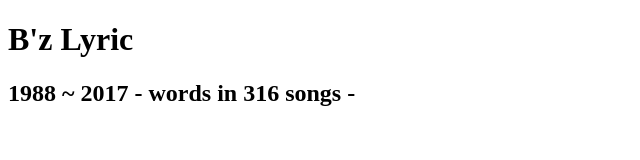
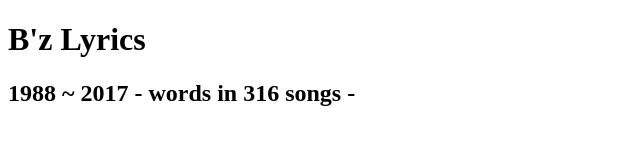
Before and after one commit to atsmin/BzLyric, a plain HTML site: page index.html in a window 1280 px wide. Shown: the full height of the page, 0-640 px from the left. Drawn offline with nearby package versions, Linux system fonts and the light colour scheme; no server answers.

Commit message:
change to Lyrics

```diff
--- a/index.html
+++ b/index.html
@@ -1,5 +1,5 @@
 <!DOCTYPE html>
-<h1>B'z Lyric</h1>
+<h1>B'z Lyrics</h1>
 <h2>1988 ~ 2017 - words in 316 songs -</h2>
 <svg width="960" height="960" font-family="sans-serif" font-size="10" text-anchor="middle"></svg>
 <script src="https://d3js.org/d3.v4.min.js"></script>
```
